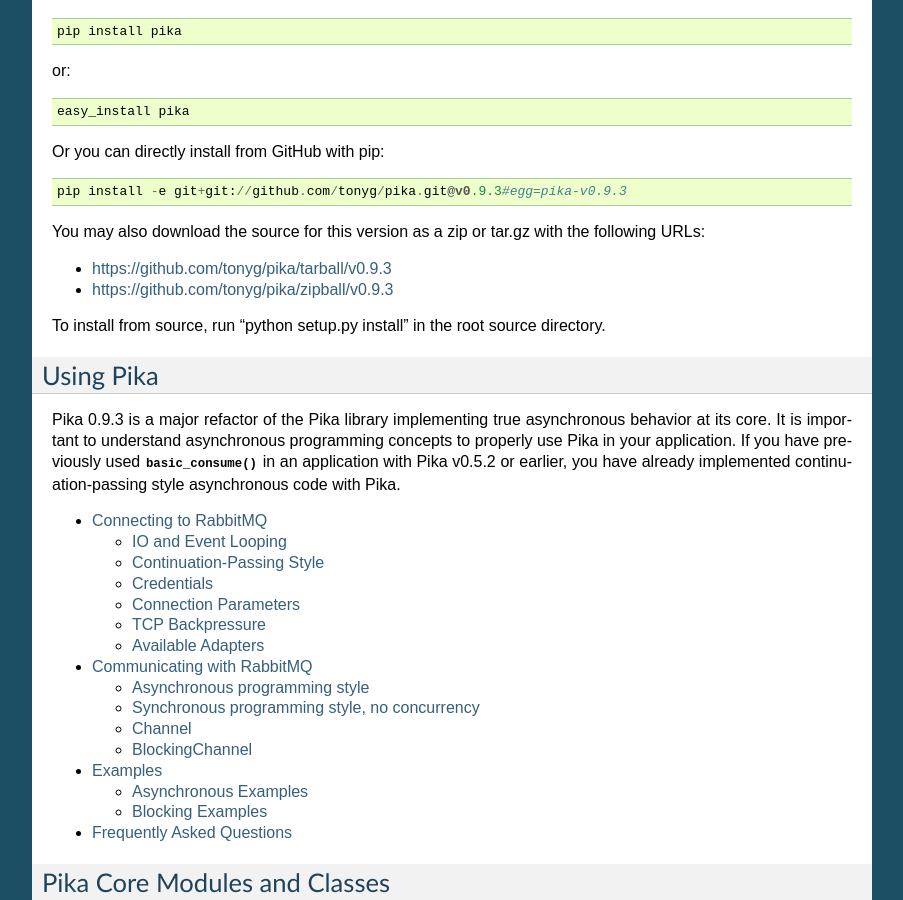
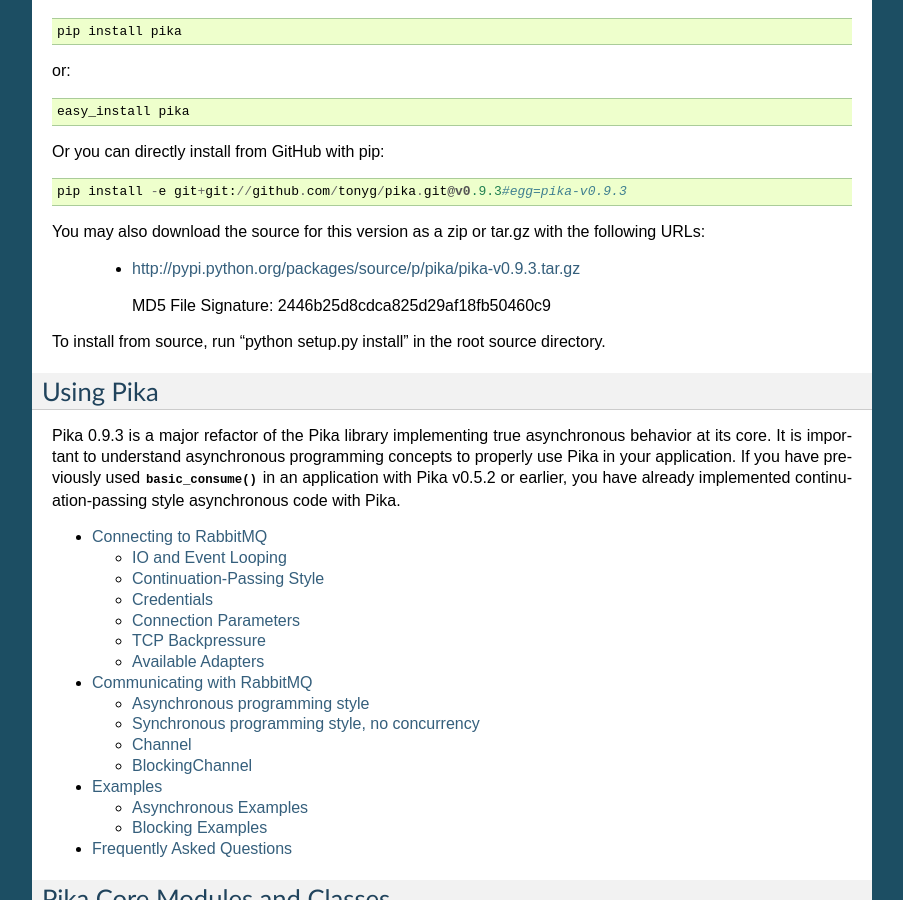
Before and after one commit to pika/pika, a Sphinx documentation site: the page built from docs/index.rst, in a window 1280 px wide and 900 px high, scrolled down 461 px. Shown: the whole window, without its empty margins (198-1101 px from the left). Built offline with Sphinx 7.4.7, drawn with Linux system fonts in a browser that asks for light colours.

Commit message:
Update the download location

```diff
--- a/docs/index.rst
+++ b/docs/index.rst
@@ -31,8 +31,9 @@ Or you can directly install from GitHub with pip::
 
 You may also download the source for this version as a zip or tar.gz with the following URLs:
 
-- https://github.com/tonyg/pika/tarball/v0.9.3
-- https://github.com/tonyg/pika/zipball/v0.9.3
+ - http://pypi.python.org/packages/source/p/pika/pika-v0.9.3.tar.gz
+
+   MD5 File Signature: 2446b25d8cdca825d29af18fb50460c9
 
 To install from source, run "python setup.py install" in the root source directory.
 
```
